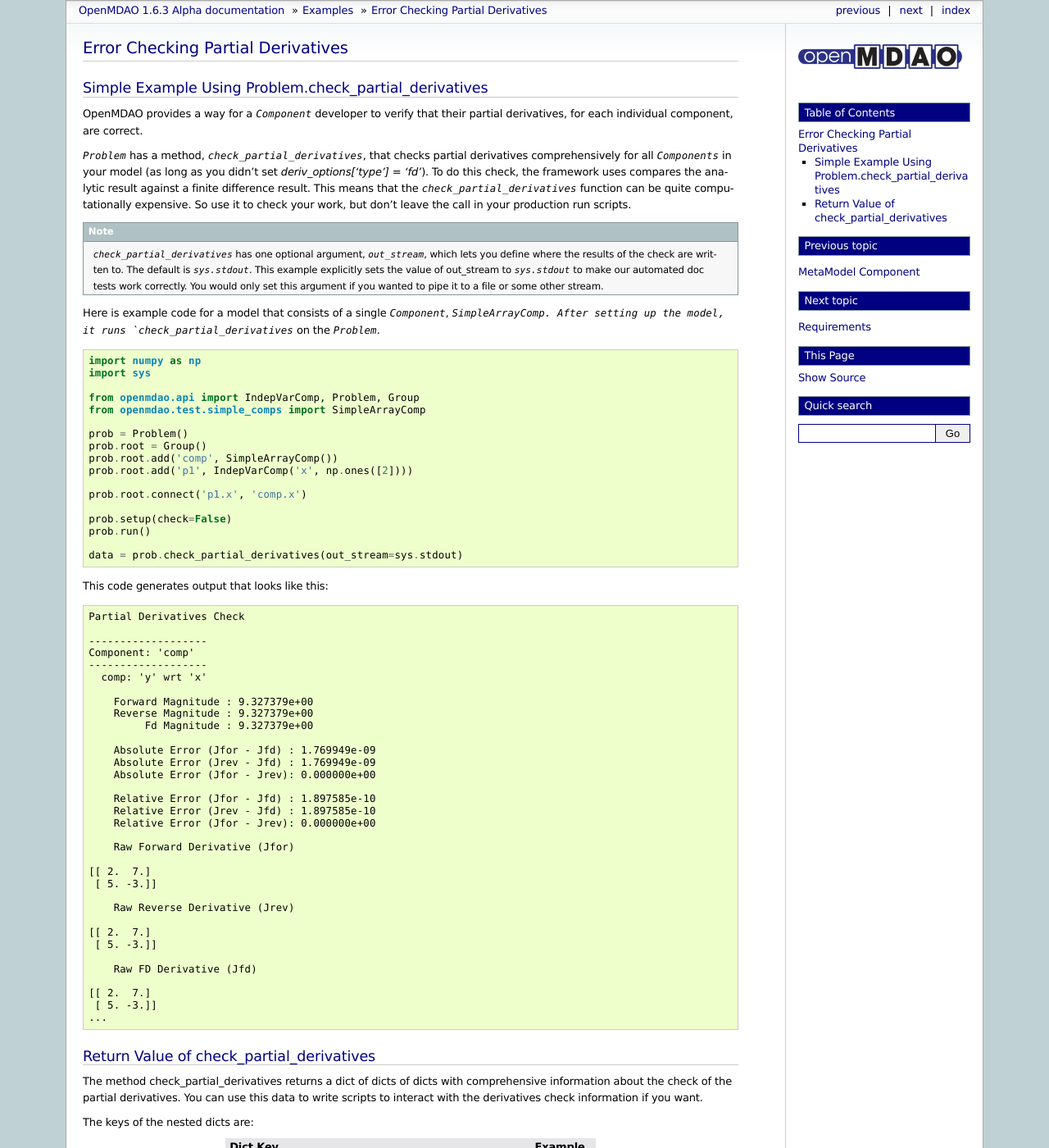
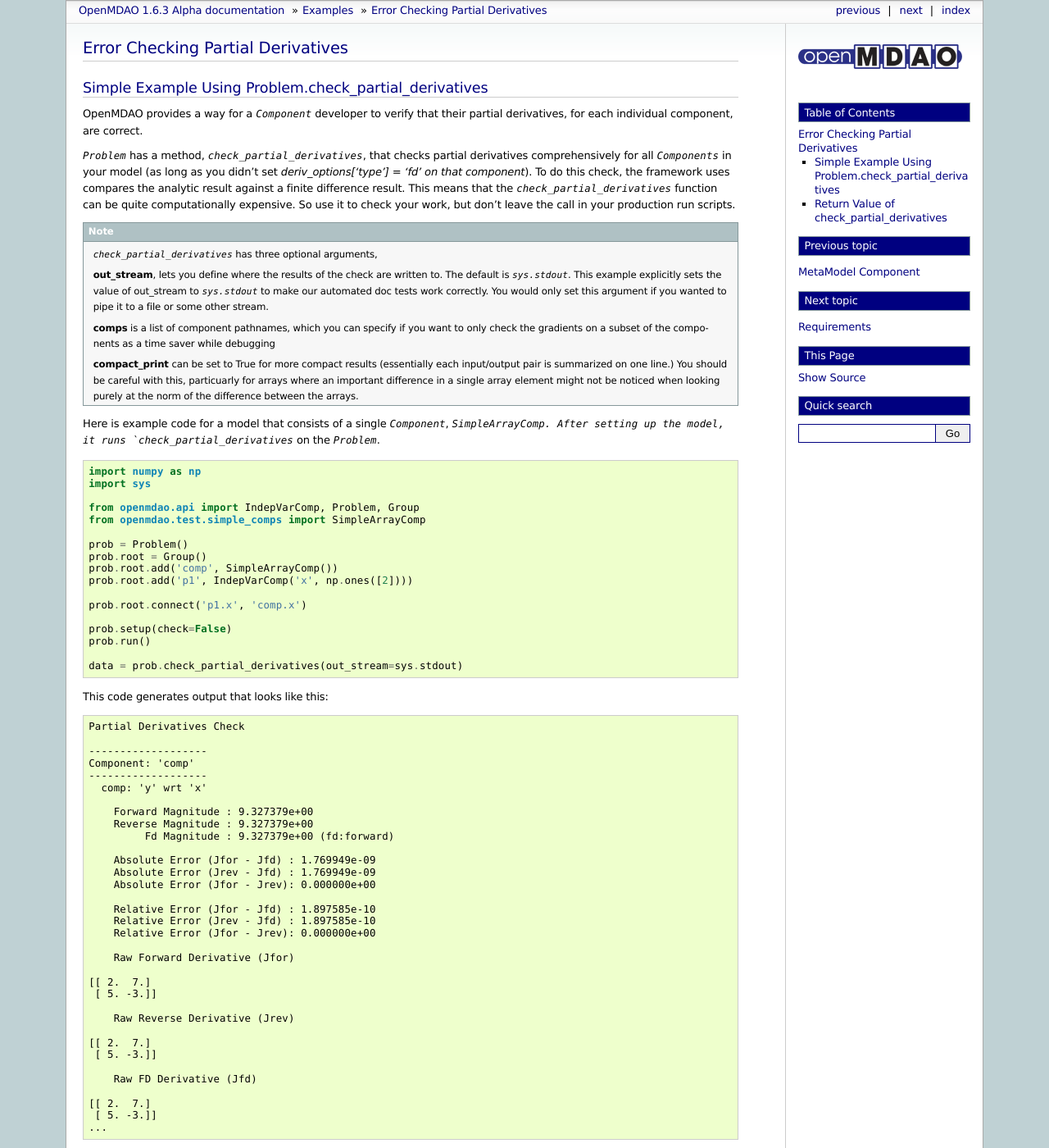
Before and after one commit to OpenMDAO/OpenMDAO1, a Sphinx documentation site: the page built from openmdao/docs/usr-guide/examples/check_partial_derivatives.rst, in a window 1280 px wide and 1400 px high. Shown: the whole window at 82% size. Built offline with Sphinx 7.4.7, drawn with Linux system fonts in a browser that asks for light colours.

Commit message:
tests pass again now

```diff
--- a/openmdao/docs/usr-guide/examples/check_partial_derivatives.rst
+++ b/openmdao/docs/usr-guide/examples/check_partial_derivatives.rst
@@ -11,19 +11,32 @@ partial derivatives, for each individual component, are correct.
 
 `Problem` has a method, `check_partial_derivatives`, that checks partial
 derivatives comprehensively for all `Components` in your model (as long as
-you didn't set *deriv_options['type'] = 'fd'*). To do this check, the framework
-uses compares the analytic result against a finite difference result. This means
-that the `check_partial_derivatives` function can be quite computationally expensive.
-So use it to check your work, but don't leave the call in your production run scripts.
+you didn't set *deriv_options['type'] = 'fd' on that component*). To do this
+check, the framework uses compares the analytic result against a finite
+difference result. This means that the `check_partial_derivatives` function
+can be quite computationally expensive. So use it to check your work, but
+don't leave the call in your production run scripts.
 
 
 .. note::
 
-  `check_partial_derivatives` has one optional argument, `out_stream`, which lets
-  you define where the results of the check are written to. The default is
-  `sys.stdout`. This example explicitly sets the value of out_stream to
-  `sys.stdout` to make our automated doc tests work correctly. You would only
-  set this argument if you wanted to pipe it to a file or some other stream.
+  `check_partial_derivatives` has three optional arguments,
+
+  **out_stream**, lets you define where the results of the check are written
+  to. The default is `sys.stdout`. This example explicitly sets the value of
+  out_stream to `sys.stdout` to make our automated doc tests work correctly.
+  You would only set this argument if you wanted to pipe it to a file or some
+  other stream.
+
+  **comps** is a list of component pathnames, which you can specify if you
+  want to only check the gradients on a subset of the components as a time
+  saver while debugging
+
+  **compact_print** can be set to True for more compact results (essentially
+  each input/output pair is summarized on one line.) You should be careful
+  with this, particuarly for arrays where an important difference in a single
+  array element might not be noticed when looking purely at the norm of the
+  difference between the arrays.
 
 Here is example code for a model that consists of a single `Component`,
 `SimpleArrayComp. After setting up the model, it runs `check_partial_derivatives` on the `Problem`.
@@ -62,7 +75,7 @@ This code generates output that looks like this:
 
        Forward Magnitude : 9.327379e+00
        Reverse Magnitude : 9.327379e+00
-            Fd Magnitude : 9.327379e+00
+            Fd Magnitude : 9.327379e+00 (fd:forward)
 
        Absolute Error (Jfor - Jfd) : 1.769949e-09
        Absolute Error (Jrev - Jfd) : 1.769949e-09
--- a/openmdao/docs/usr-guide/examples/example_fd.rst
+++ b/openmdao/docs/usr-guide/examples/example_fd.rst
@@ -10,8 +10,11 @@ model to be finite differenced to your specifications. Any `System` (i.e.,
 used to turn on finite difference and control its settings. The following
 settings are available for all groups.
 
-force_fd : bool
-    Set to True to finite difference this system
+type : string
+    Derivative calculation type ('user', 'fd', 'cs')
+    Default is 'user', where derivative is calculated from
+    user-supplied derivatives. Set to 'fd' to finite difference
+    this system. Set to 'cs' to peform the complex
 form : string
     Finite difference mode ('forward', 'backward', 'central')
 step_size : float
@@ -178,7 +181,8 @@ will return a complex number when a variable is being stepped. Likewise, the
 allocating temporary numpy arrays, remember to conditionally set their dtype
 based on the dtype in the unknowns vector.
 
-At present, complex step is not supported on groups of components, so you will need to complex step them individually.
+At present, complex step is not supported on groups of components, so you
+will need to complex step the components in them individually.
 
 Finite Difference on Groups of Components
 =========================================
@@ -260,7 +264,7 @@ Finite Difference on an Entire Model
 ====================================
 
 Finally, let's finite difference the whole model in one operation. We tell
-OpenMDAO to do this by setting force_fd in the top `Group`.
+OpenMDAO to do this by setting type to 'fd' in the top `Group` (`problem.root`).
 
 .. testcode:: fd_example
 
@@ -322,7 +326,7 @@ Complex Step on an Entire Model
 
 If your model supports it, you can use complex step instead of finite
 difference in your root system to calculate the system gradient. Do this by
-setting the `type` in `deriv_options` to "cs".
+setting the `type` in `deriv_options` of the top system to "cs".
 
 .. testcode:: fd_example
 
```
Also changed, not shown: other parts of openmdao/docs/usr-guide/examples/example_fd.rst (+2 -2 lines), 7 other files.
